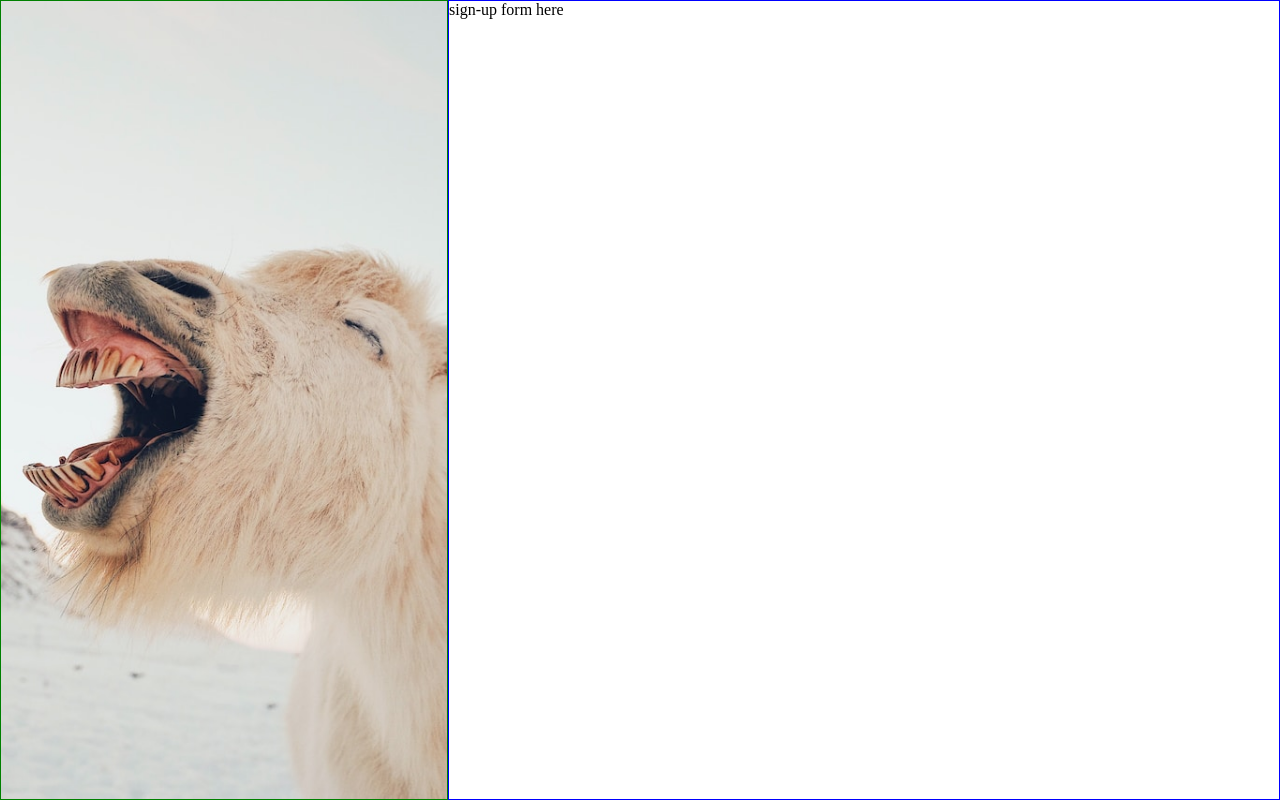
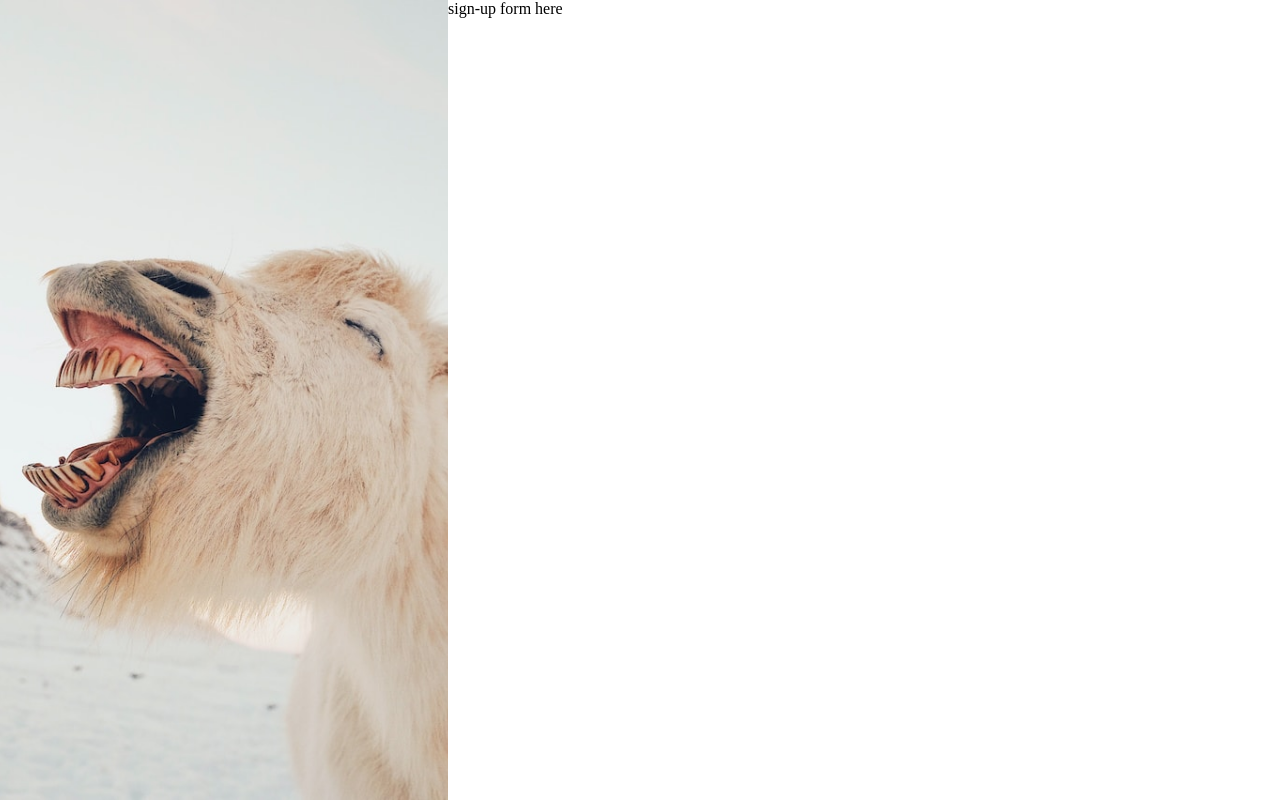
Before and after one commit to rybak2Z/TOP-sign-up-form, a plain HTML site: page src/index.html in a window 1280 px wide. Drawn offline with Linux system fonts and the light colour scheme.

Commit message:
Remove borders

```diff
--- a/src/style.css
+++ b/src/style.css
@@ -6,7 +6,6 @@ html, body {
 aside {
   float: left;
   box-sizing: border-box;
-  border: 1px green solid;
   height: 100%;
   width: 35%;
   background-image: url("../laughing.jpg");
@@ -18,7 +17,6 @@ aside {
 main {
   float: left;
   box-sizing: border-box;
-  border: 1px blue solid;
   height: 100%;
   width: 65%;
 }
```
